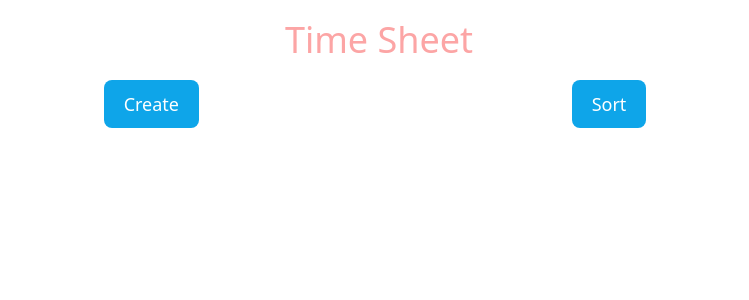
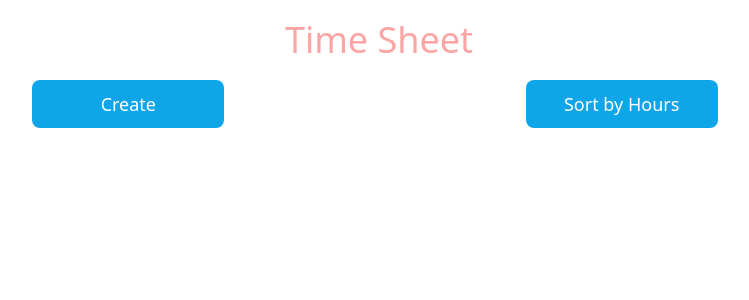
Before and after one commit to ngocquang2509/timesheet-management, a React (Vite) app in the folder practices/practice-one/timesheet-management/: page / in a window 1280 px wide. Shown: the top 300 px of the page, without its empty margins (261-1010 px from the left). Built offline with nearby package versions, Linux system fonts and the light colour scheme.

Commit message:
#29 Update button and input

```diff
--- a/practices/practice-one/timesheet-management/src/components/Button/index.tsx
+++ b/practices/practice-one/timesheet-management/src/components/Button/index.tsx
@@ -14,9 +14,10 @@ const Button = ({
   const classes = [
     baseClass,
 
-    size === 'sm' ? 'text-sm' : '',
-    size === 'md' ? 'text-md' : '',
-    size === 'lg' ? 'text-lg' : '',
+    size === 'sm' ? 'text-sm w-20' : '',
+    size === 'md' ? 'text-md w-36' : '',
+    size === 'lg' ? 'text-lg w-48' : '',
+
 
     bgColor === 'primary' ? 'bg-sky-500 hover:bg-sky-600' : '',
     bgColor === 'info' ? 'bg-green-500 hover:bg-green-600' : '',
--- a/practices/practice-one/timesheet-management/src/components/Input/index.tsx
+++ b/practices/practice-one/timesheet-management/src/components/Input/index.tsx
@@ -1,6 +1,6 @@
-import React, { useState } from 'react';
+import React  from 'react';
 
-interface IInput extends React.ComponentPropsWithoutRef<'input'> {
+interface IInput extends Omit<React.ComponentPropsWithoutRef<'input'>, "size"> {
   type: string;
   name: string;
   value?: string;
--- a/practices/practice-one/timesheet-management/src/pages/Home/index.tsx
+++ b/practices/practice-one/timesheet-management/src/pages/Home/index.tsx
@@ -58,7 +58,7 @@ const Home = (): React.ReactElement => {
       <Header />
       <div className="flex justify-evenly my-3">
         <Button size="lg" bgColor="primary" textContent="Create" onClick={toggleModal} />
-        <Button size="lg" bgColor="primary" textContent="Sort" onClick={onSortTimesheet} />
+        <Button size="lg" bgColor="primary" textContent={sortOption.hours ? 'Sort by CreateAt' : 'Sort by Hours'}  onClick={onSortTimesheet} />
       </div>
       {isOpenModal && (
         <ModalFormTimesheet onCloseModal={toggleModal} handleFormSubmit={handleFormSubmit} />
```
